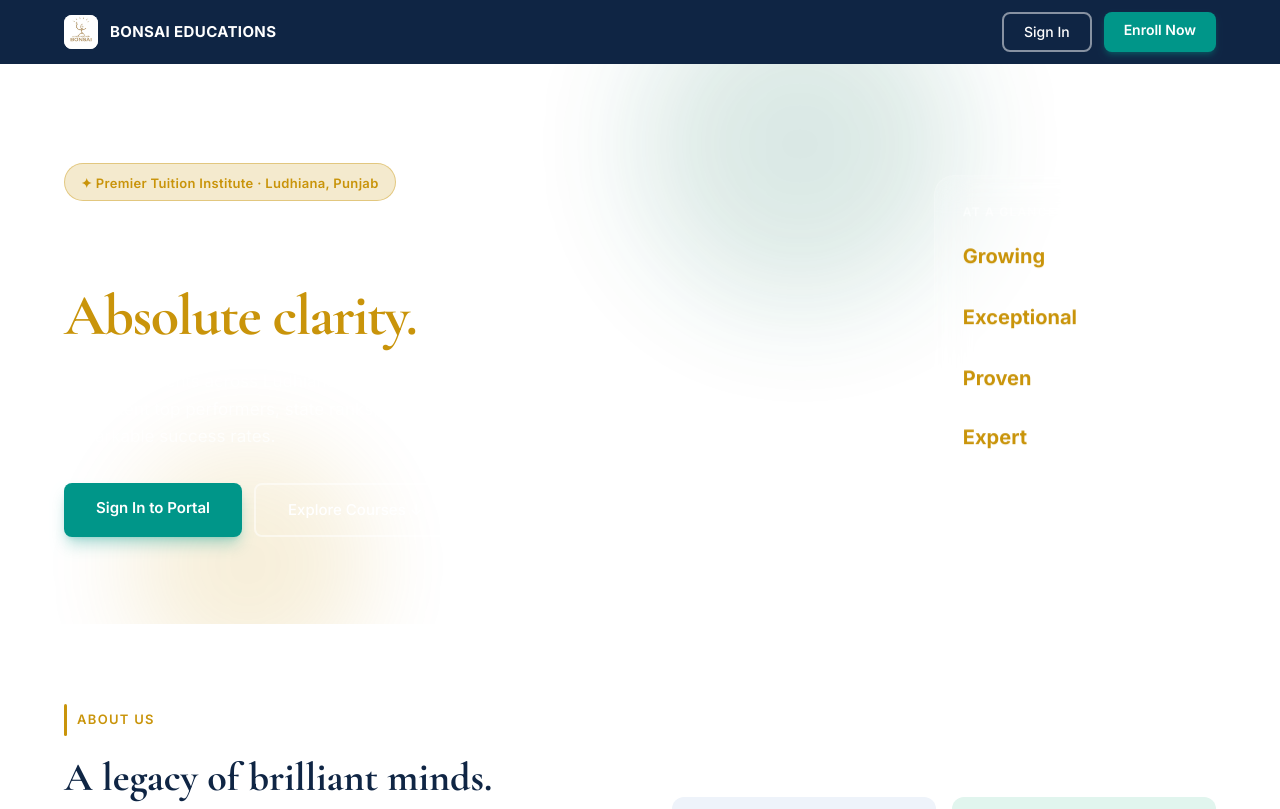
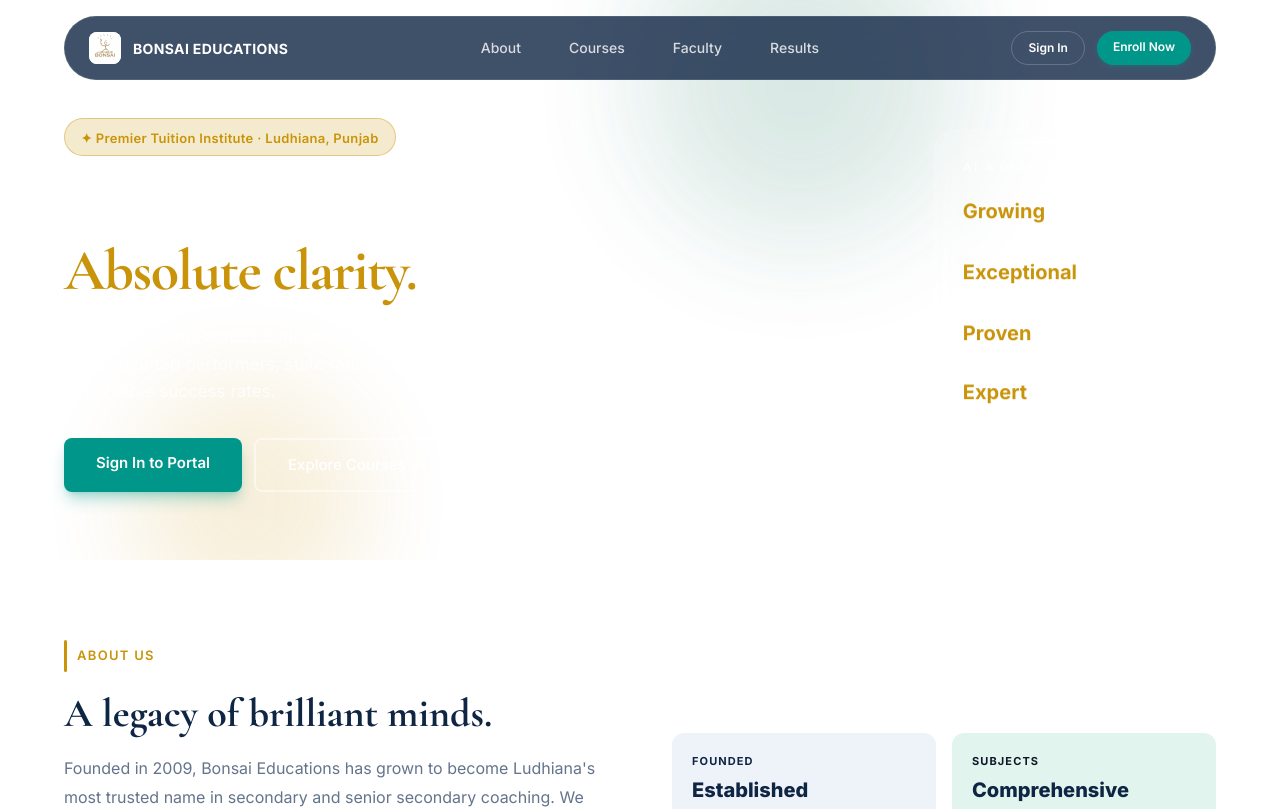
Before and after one commit to Iamthenoobcoder/bonsai-educations, a Next.js app: page / in a window 1280 px wide. Shown: the top 809 px of the page. Built offline with nearby package versions, Linux system fonts and the light colour scheme.

Commit message:
feat: design floating capsule navbar and link to sections

```diff
--- a/app/(public)/page.tsx
+++ b/app/(public)/page.tsx
@@ -49,29 +49,63 @@
   return (
     <div className="overflow-x-hidden text-gray-900 bg-white">
       {/* NAV */}
+      <div className="fixed top-0 left-0 right-0 z-50 p-4 flex justify-center">
         <nav
-        style={{
-          background: scrolled ? "rgba(255,255,255,.95)" : "var(--color-navy)",
-          borderBottom: scrolled ? "1px solid var(--color-border)" : "none",
-        }}
-        className="sticky top-0 z-50 flex items-center justify-between h-16 px-6 md:px-[5%] backdrop-blur-md transition-all duration-300"
+          className={`w-full max-w-6xl flex items-center justify-between px-6 py-3.5 rounded-full transition-all duration-300 backdrop-blur-md border ${
+            scrolled
+              ? "bg-white/90 border-zinc-200/80 shadow-[0_8px_30px_rgb(0,0,0,0.06)] text-navy"
+              : "bg-navy/80 border-white/10 shadow-none text-white"
+          }`}
         >
           <div className="flex items-center gap-3">
-          <Image src="/logo.jpg" alt="Bonsai Logo" width={34} height={34} className="rounded-lg object-contain bg-white" />
-          <span className={`font-bold text-[15px] tracking-wide ${scrolled ? "text-navy" : "text-white"}`}>
+            <Image src="/logo.jpg" alt="Bonsai Logo" width={32} height={32} className="rounded-lg object-contain bg-white" />
+            <span className="font-bold text-[14px] tracking-wide">
               BONSAI EDUCATIONS
             </span>
           </div>
 
+          <div className="hidden md:flex items-center gap-6">
+            {[
+              { label: "About", href: "#about" },
+              { label: "Courses", href: "#courses" },
+              { label: "Faculty", href: "#faculty" },
+              { label: "Results", href: "#results" },
+            ].map((link) => (
+              <Link
+                key={link.label}
+                href={link.href}
+                className={`text-sm font-medium transition-all duration-200 relative group py-1.5 px-3 rounded-full ${
+                  scrolled
+                    ? "text-gray-600 hover:text-navy hover:bg-zinc-100"
+                    : "text-white/80 hover:text-white hover:bg-white/10"
+                }`}
+              >
+                {link.label}
+                <span className="absolute bottom-0 left-1/2 -translate-x-1/2 w-0 h-0.5 bg-teal-500 transition-all duration-300 group-hover:w-1/2" />
+              </Link>
+            ))}
+          </div>
+
           <div className="flex gap-3">
-          <Link href="/auth/login" className={`px-5 py-2 text-sm font-medium rounded-lg border-2 transition-all ${scrolled ? "border-gray-200 text-navy hover:bg-gray-50" : "border-white/50 text-white hover:bg-white/10 hover:border-white/80"}`}>
+            <Link
+              href="/auth/login"
+              className={`px-4 py-2 text-xs font-semibold rounded-full border transition-all duration-200 ${
+                scrolled
+                  ? "border-zinc-200 text-navy hover:bg-zinc-50"
+                  : "border-white/20 text-white hover:bg-white/10"
+              }`}
+            >
               Sign In
             </Link>
-          <Link href="/auth/signup" className="px-5 py-2 text-sm font-semibold rounded-lg bg-teal-600 text-white hover:bg-teal-700 hover:-translate-y-0.5 transition-all shadow-md shadow-teal-600/30">
+            <Link
+              href="/auth/signup"
+              className="px-4 py-2 text-xs font-semibold rounded-full bg-teal-600 text-white hover:bg-teal-700 transition-all duration-200 shadow-md shadow-teal-600/20"
+            >
               Enroll Now
             </Link>
           </div>
         </nav>
+      </div>
 
       {/* HERO */}
       <section
@@ -79,7 +113,7 @@
           background: "linear-gradient(135deg, var(--color-navy) 0%, #163a5c 50%, var(--color-teal) 100%)",
           backgroundSize: "200% 200%",
         }}
-        className="relative min-h-[560px] px-6 md:px-[5%] py-[72px] pb-[60px] overflow-hidden flex flex-col md:flex-row items-center gap-12"
+        className="relative min-h-[560px] px-6 md:px-[5%] pt-[110px] pb-[60px] overflow-hidden flex flex-col md:flex-row items-center gap-12"
       >
         <div className="absolute top-[-80px] right-[25%] w-[320px] h-[320px] rounded-full bg-[rgba(15,110,86,.2)] blur-[60px] animate-[pulse_5s_ease-in-out_infinite]" />
         <div className="absolute bottom-[-60px] left-[10%] w-[240px] h-[240px] rounded-full bg-[rgba(201,148,10,.15)] blur-[50px] animate-[pulse_6s_ease-in-out_infinite_.5s]" />
@@ -101,7 +135,7 @@
             <Link href="/auth/login" className="px-8 py-3.5 rounded-lg bg-teal-600 text-white font-semibold text-[15px] hover:bg-teal-700 hover:-translate-y-0.5 transition-all shadow-lg shadow-teal-600/30">
               Sign In to Portal
             </Link>
-            <Link href="#about" className="px-8 py-3.5 rounded-lg border-2 border-white/50 text-white font-medium text-[15px] hover:bg-white/10 hover:border-white/80 transition-all">
+            <Link href="#courses" className="px-8 py-3.5 rounded-lg border-2 border-white/50 text-white font-medium text-[15px] hover:bg-white/10 hover:border-white/80 transition-all">
               Explore Courses ↓
             </Link>
           </div>
@@ -163,7 +197,7 @@
       </section>
 
       {/* FEATURE CARDS */}
-      <section className="py-20 px-6 md:px-[5%] bg-surface">
+      <section id="courses" className="py-20 px-6 md:px-[5%] bg-surface">
         <div className="text-center mb-12">
           <span className="text-teal-600 text-[13px] font-semibold tracking-widest uppercase">Why Choose Us</span>
           <h2 className="display text-[38px] font-bold text-navy mt-2.5">What sets us apart</h2>
@@ -182,7 +216,7 @@
       </section>
 
       {/* ACHIEVEMENTS */}
-      <section className="py-20 px-6 md:px-[5%] bg-white">
+      <section id="results" className="py-20 px-6 md:px-[5%] bg-white">
         <div className="text-center mb-12">
           <span className="text-gold text-[13px] font-semibold tracking-widest uppercase">Our Students Excel</span>
           <h2 className="display text-[38px] font-bold text-navy mt-2.5">A Record of Excellence</h2>
@@ -207,7 +241,7 @@
       </section>
 
       {/* FACULTY */}
-      <section className="py-20 px-6 md:px-[5%] bg-gradient-to-b from-navy to-[#163a5c]">
+      <section id="faculty" className="py-20 px-6 md:px-[5%] bg-gradient-to-b from-navy to-[#163a5c]">
         <div className="text-center mb-12">
           <span className="text-white/50 text-[13px] font-semibold tracking-widest uppercase">The Team</span>
           <h2 className="display text-[38px] font-bold text-white mt-2.5">Meet Our Faculty</h2>
```
Lines whose indentation alone changed are shown as unchanged.
